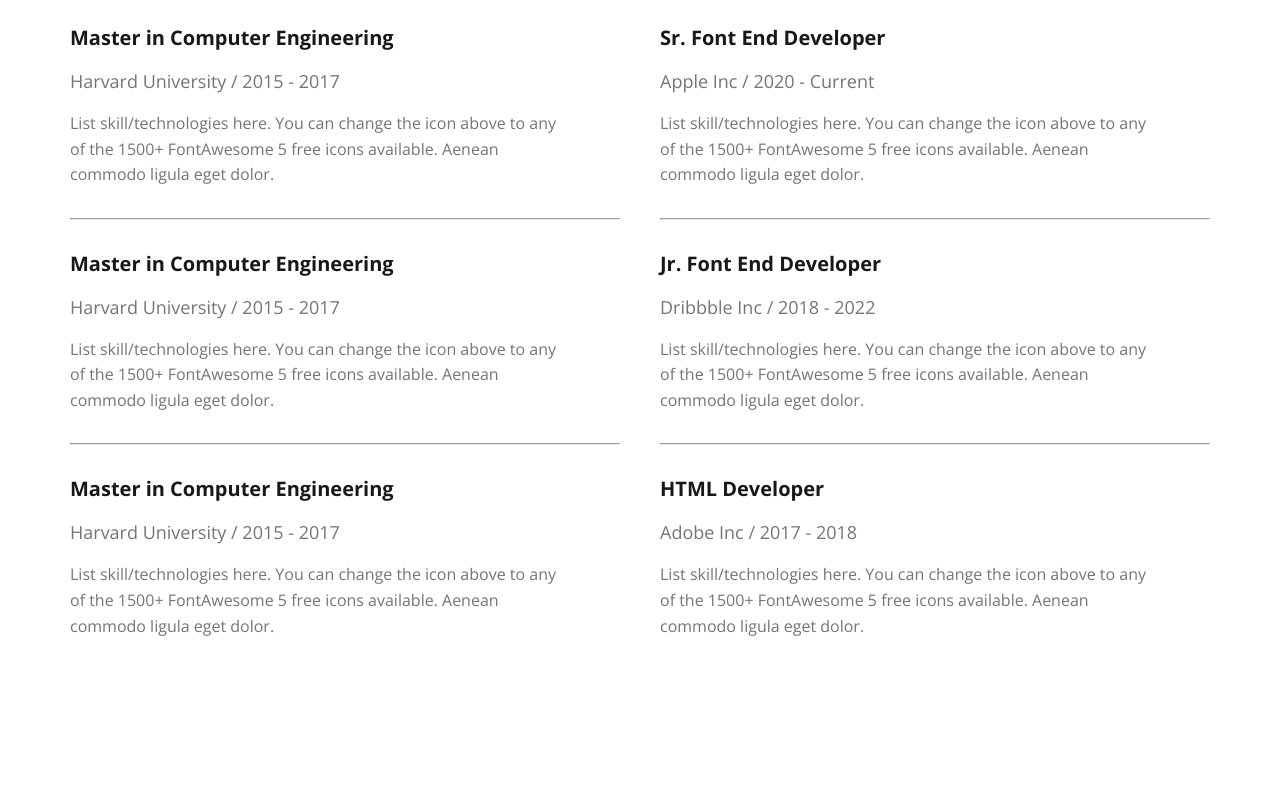
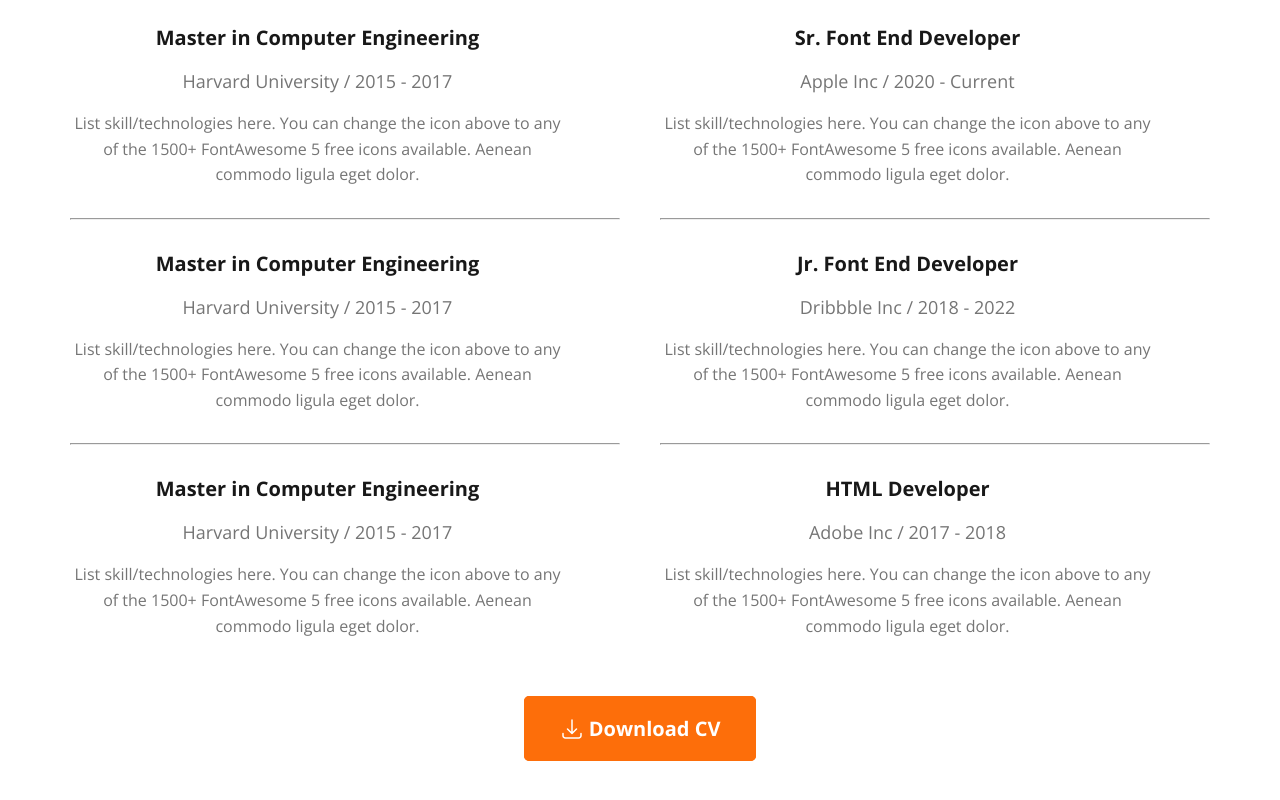
Before and after one commit to imrulkaisar/webdeveloper_portfolio, a plain HTML site: page index.html in a window 1280 px wide. Shown: the part 2527-3327 px from the top of the page. Before the commit the page ends 3302 px from the top, so only its background shows below. Drawn offline with nearby package versions, Linux system fonts and the light colour scheme.

Commit message:
Donwload button added at the bottom of the resume section

```diff
--- a/index.html
+++ b/index.html
@@ -156,6 +156,12 @@
             </div>
           </div> <!-- column end -->
         </div>
+        <a href="" class="button button-primary">
+          <svg xmlns="http://www.w3.org/2000/svg" width="24" height="24" viewBox="0 0 24 24" fill="none">
+            <path d="M3 16.5V18.75C3 19.3467 3.23705 19.919 3.65901 20.341C4.08097 20.7629 4.65326 21 5.25 21H18.75C19.3467 21 19.919 20.7629 20.341 20.341C20.7629 19.919 21 19.3467 21 18.75V16.5M16.5 12L12 16.5M12 16.5L7.5 12M12 16.5V3" stroke="white" stroke-width="1.5" stroke-linecap="round" stroke-linejoin="round"/>
+          </svg>
+          Download CV
+        </a>
       </section> <!-- resume section end -->
     </div>
   </main>
--- a/style.css
+++ b/style.css
@@ -201,10 +201,13 @@ section.skills p {
 }
 
 /* Resume section styles */
+.resume-section {
+  text-align: center;
+}
 .resume-section .resume-set {
   display: flex;
   justify-content: space-between;
-  padding-top: 90px;
+  padding: 90px 0 60px;
 }
 .resume-section .column {
   flex-basis: min(100%, 550px);
```
